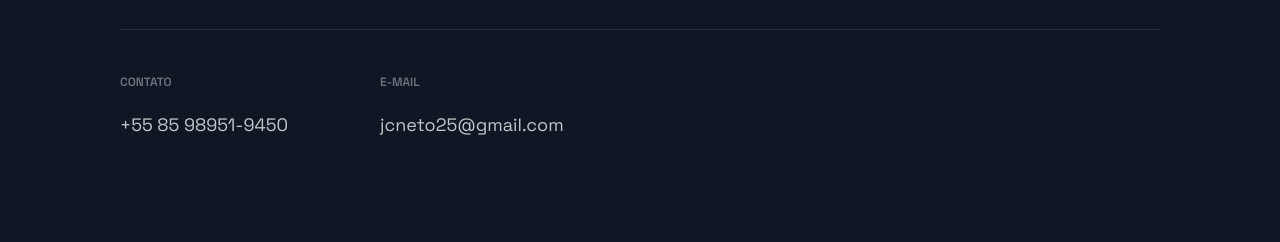
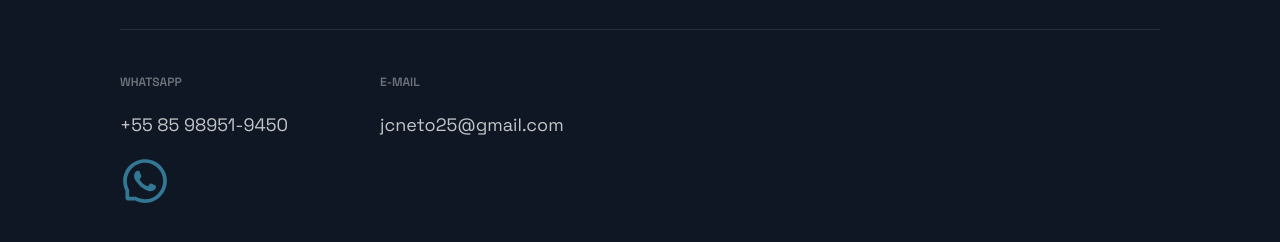
Before and after one commit to jcneto25/MyPortfolio, a Next.js app: page / in a window 1280 px wide. Shown: the part 4555-4797 px from the top of the page. Built offline with nearby package versions, Linux system fonts and the light colour scheme.

Commit message:
Icone ZAP

```diff
--- a/src/components/Footer/Footer.js
+++ b/src/components/Footer/Footer.js
@@ -1,5 +1,5 @@
 import React from 'react';
-import { AiFillGithub, AiFillInstagram, AiFillLinkedin } from 'react-icons/ai';
+import { AiFillGithub, AiFillInstagram, AiFillLinkedin, AiOutlineWhatsApp } from 'react-icons/ai';
 
 import { SocialIcons } from '../Header/HeaderStyles';
 import { CompanyContainer, FooterWrapper, LinkColumn, LinkItem, LinkList, LinkTitle, Slogan, SocialContainer, SocialIconsContainer } from './FooterStyles';
@@ -9,9 +9,10 @@ const Footer = () => {
     <FooterWrapper>
       <LinkList>
         <LinkColumn>
-          <LinkTitle>Contato</LinkTitle>
+          <LinkTitle>Whatsapp</LinkTitle>
           <LinkItem href="https://wa.me/+5585989519450?text=Olá%20!%20Visitei%20seu%20Portfolio.%20Gostaria%20de%20obter%20mais%20informações."
             target="_blank">+55 85 98951-9450</LinkItem>
+            <AiOutlineWhatsApp size={50} color="rgb(50, 120, 148)" className="icon" />
         </LinkColumn>
         <LinkColumn>
           <LinkTitle>E-mail</LinkTitle>
```
